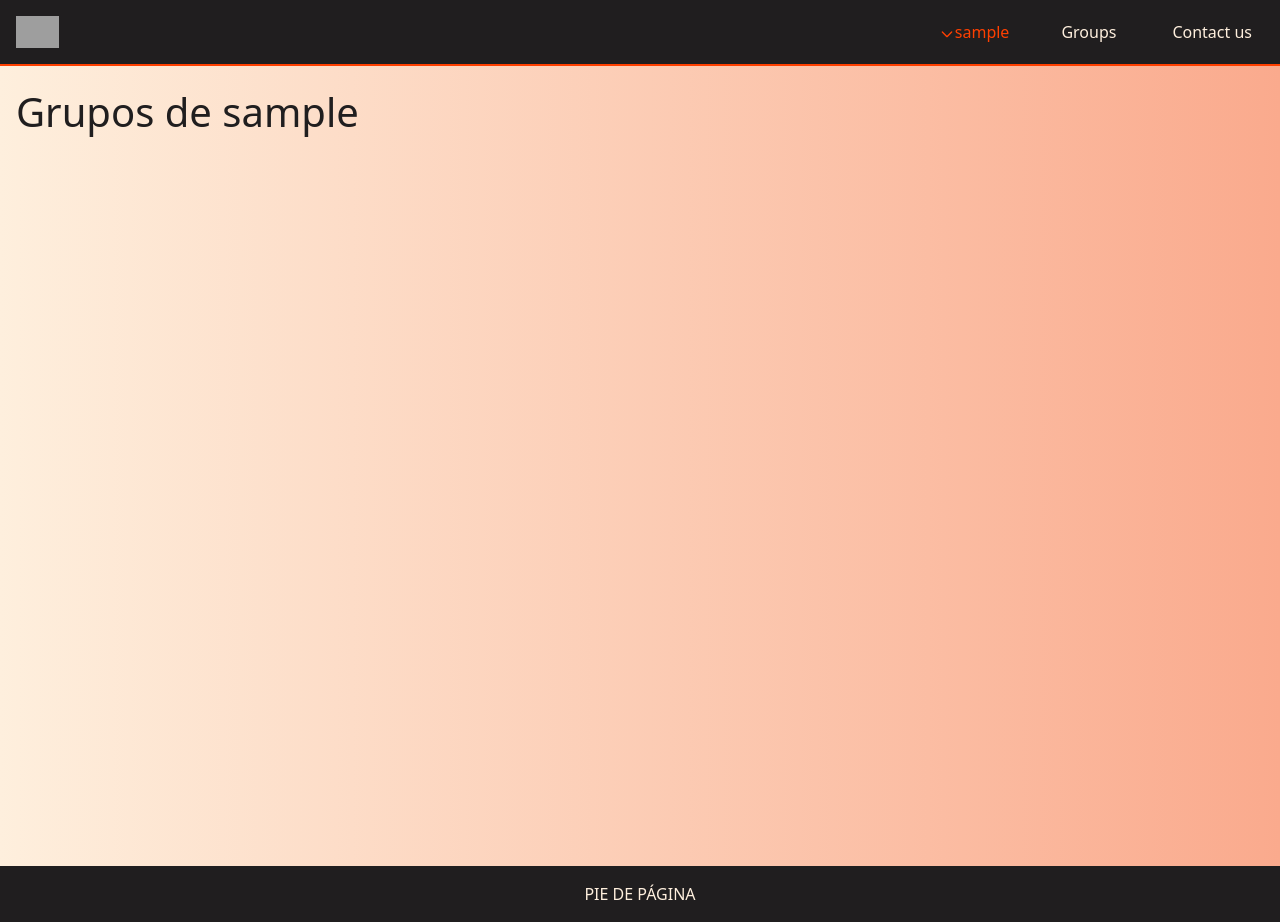
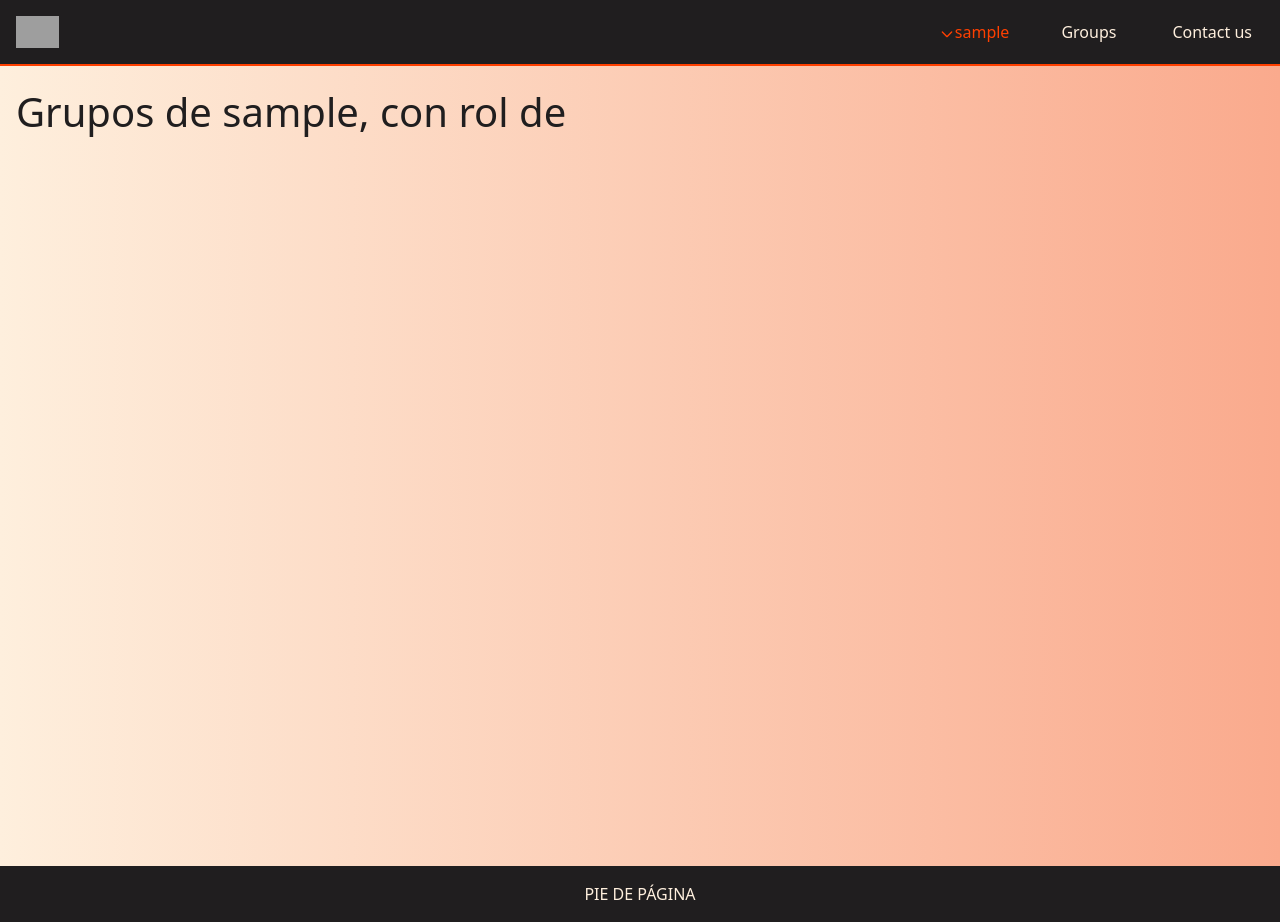
Before and after one commit to Yamibuza/TFG, an Angular app: page /dashboard in a window 1280 px wide. Built offline with nearby package versions, Linux system fonts and the light colour scheme; sample sign-in values are in the browser's storage; grey boxes are pictures that could not be loaded.

Commit message:
Ahora la Api recibe el rol de usuario que se almacena en localStorage

```diff
--- a/src/app/home/home.component.html
+++ b/src/app/home/home.component.html
@@ -8,6 +8,6 @@
 
 <div class="min-h-screen bg-gradient-to-r from-[#FEEFDD] to-[#FAAA8D]">
   <div class="p-4 text-[40px] text-[#201E1F]">
-    <h1 class="">Grupos de {{username}}</h1>
+    <h1 class="">Grupos de {{username}}, con rol de {{role}}</h1>
   </div>
 </div>
--- a/src/app/home/home.component.ts
+++ b/src/app/home/home.component.ts
@@ -9,9 +9,11 @@ import { Component } from '@angular/core';
 })
 export class HomeComponent {
   username = '';
+  role = '';
 
   ngOnInit() {
     const user = JSON.parse(localStorage.getItem('user') || '{}');
     this.username = user.username || '';
+    this.role = user.rol || '';
   }
 }
```
Also changed, not shown: 1 other file (tests, documents, lock files or other folders).
